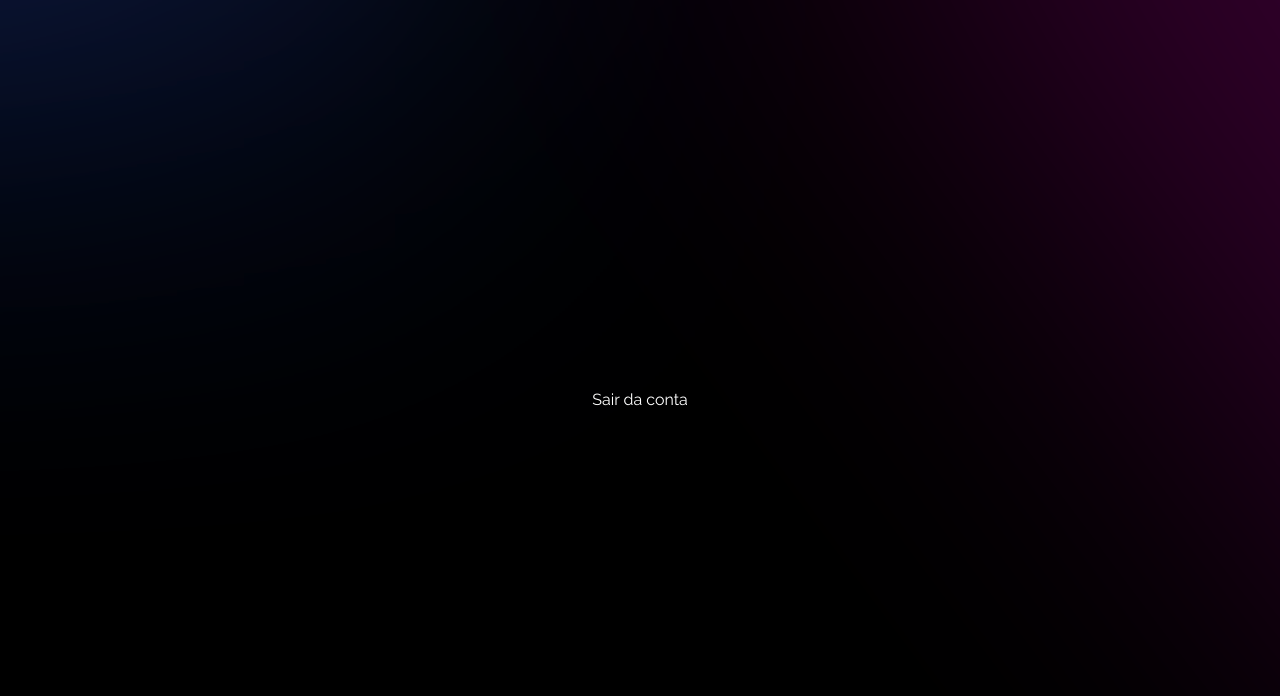
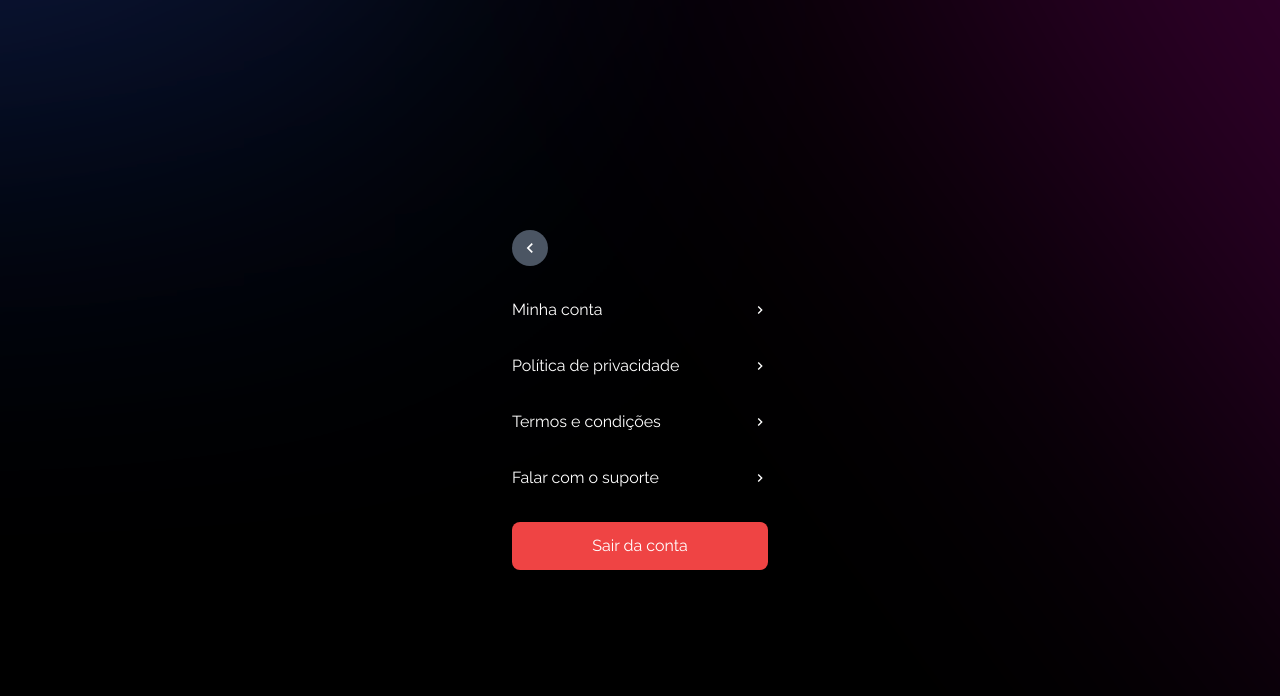
Before and after one commit to ofenascimento/livrosgratuitos-web, a Next.js app: page /minha-conta in a window 1280 px wide. Shown: the top 696 px of the page. Built offline with nearby package versions, Linux system fonts and the light colour scheme; sample sign-in values are in the browser's storage; a web font is replaced by a local one.

Commit message:
feat: add buttons in minha-conta page

```diff
--- a/src/app/minha-conta/page.tsx
+++ b/src/app/minha-conta/page.tsx
@@ -3,6 +3,10 @@ import FullScreenLoader from "@/components/FullScreenLoader/FullScreenLoader";
 import useAuth from "@/hooks/useAuth";
 import { useRouter } from "next/navigation";
 import React, { useState, useEffect } from "react";
+import {
+  MdKeyboardArrowRight,
+  MdOutlineKeyboardArrowLeft,
+} from "react-icons/md";
 
 const AccountPage = () => {
   const isAuth = useAuth();
@@ -27,9 +31,57 @@ const AccountPage = () => {
   }
 
   return (
-    <div>
+    <div className=" flex justify-center items-center w-full flex-col gap-8">
+      <div className=" w-64 flex justify-start">
+
+        <button onClick={() => router.push('/')} className="bg-gray-600 p-2 rounded-full">
+          <MdOutlineKeyboardArrowLeft size={20} />
+        </button>
+      </div>
+
       <button
-      className=" w-full text-center"
+        className=" flex justify-between items-center w-64"
+        onClick={() => {
+          localStorage.removeItem("userToken");
+          router.push("/");
+        }}
+      >
+        <h3>Minha conta</h3>
+        <MdKeyboardArrowRight />
+      </button>
+      <button
+        className=" flex justify-between items-center w-64"
+        onClick={() => {
+          localStorage.removeItem("userToken");
+          router.push("/");
+        }}
+      >
+        <h3>Política de privacidade</h3>
+        <MdKeyboardArrowRight />
+      </button>
+
+      <button
+        className=" flex justify-between items-center w-64"
+        onClick={() => {
+          localStorage.removeItem("userToken");
+          router.push("/");
+        }}
+      >
+        <h3>Termos e condições</h3>
+        <MdKeyboardArrowRight />
+      </button>
+      <button
+        className=" flex justify-between items-center w-64"
+        onClick={() => {
+          localStorage.removeItem("userToken");
+          router.push("/");
+        }}
+      >
+        <h3>Falar com o suporte</h3>
+        <MdKeyboardArrowRight />
+      </button>
+      <button
+        className="text-center bg-red-500 w-64 p-3 rounded-lg"
         onClick={() => {
           localStorage.removeItem("userToken");
           router.push("/");
```
